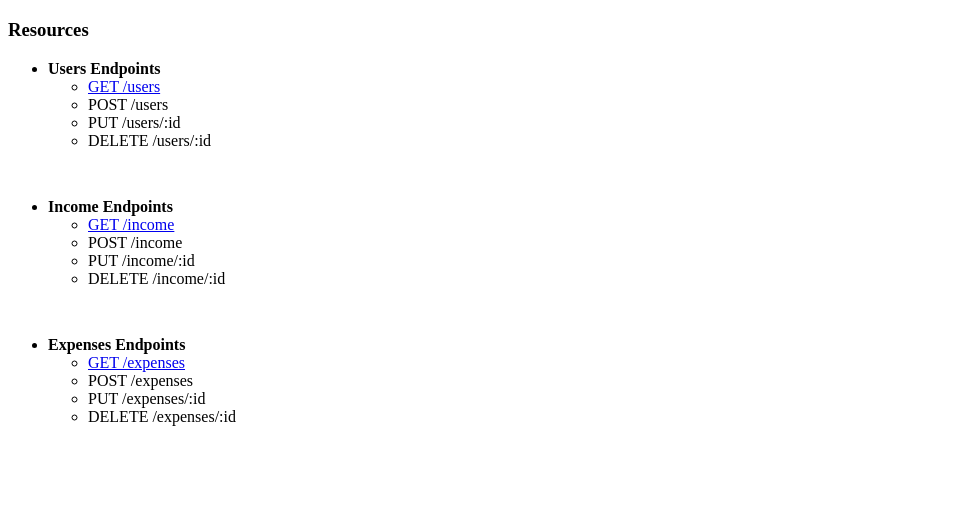
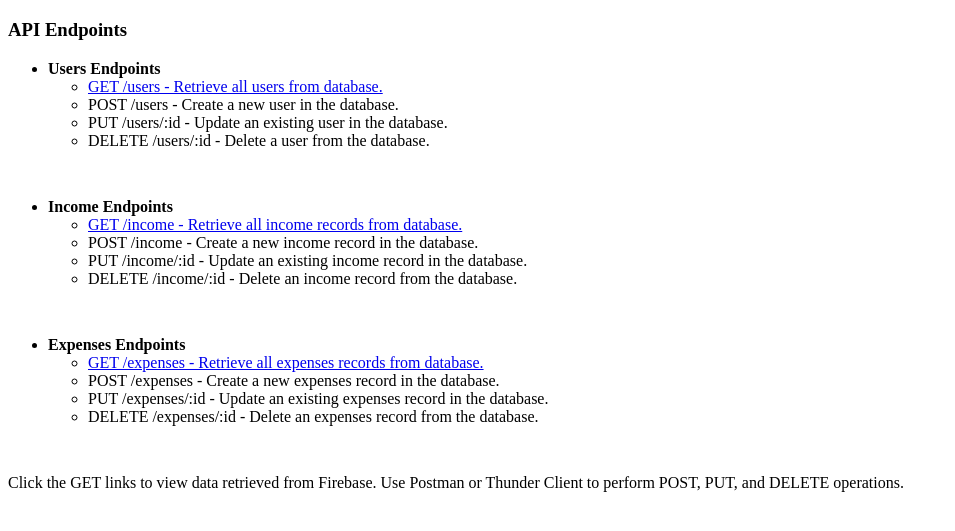
Before and after one commit to Jazz0701/SimpleRESTAPI, a website: page public/index.html in a window 1280 px wide. Shown: the part 61-592 px from the top of the page, without its empty margins (0-955 px from the left). Drawn offline with Linux system fonts and the light colour scheme.

Commit message:
At 9:03 pm

```diff
--- a/public/index.html
+++ b/public/index.html
@@ -10,31 +10,32 @@
 
     <h1>REST API using Node.js with Express</h1>
 
-    <h3>Resources</h3>
+    <h3>API Endpoints</h3>
     <ul>
         <li><strong>Users Endpoints</strong></li>
         <ul>
-            <li><a href="/users">GET /users</a></li>
-            <li>POST /users</li>
-            <li>PUT /users/:id</li>
-            <li style="margin-bottom: 3em;">DELETE /users/:id</li>
+            <li><a href="/users">GET /users - Retrieve all users from database. </a></li>
+            <li>POST /users - Create a new user in the database.</li>
+            <li>PUT /users/:id - Update an existing user in the database.</li>
+            <li style="margin-bottom: 3em;">DELETE /users/:id - Delete a user from the database.</li>
     </ul>
         <li><strong>Income Endpoints </strong></li>
         <ul>
-            <li><a href="/income">GET /income</a></li>
-            <li>POST /income</li>
-            <li>PUT /income/:id</li>
-            <li style="margin-bottom: 3em;">DELETE /income/:id</li>
+            <li><a href="/income">GET /income - Retrieve all income records from database. </a></li>
+            <li>POST /income - Create a new income record in the database.</li>
+            <li>PUT /income/:id - Update an existing income record in the database.</li>
+            <li style="margin-bottom: 3em;">DELETE /income/:id - Delete an income record from the database.</li>
     </ul>
         <li><strong>Expenses Endpoints</strong></li>
 
         <ul>
-            <li><a href="/expenses">GET /expenses</a></li>
-            <li>POST /expenses </li>
-            <li>PUT /expenses/:id</li>
-            <li style="margin-bottom: 3em;">DELETE /expenses/:id</li>
+            <li><a href="/expenses">GET /expenses - Retrieve all expenses records from database. </a></li>
+            <li>POST /expenses - Create a new expenses record in the database.</li>
+            <li>PUT /expenses/:id - Update an existing expenses record in the database.</li>
+            <li style="margin-bottom: 3em;">DELETE /expenses/:id - Delete an expenses record from the database.</li>
         </ul>
     </ul>
 
+    <p>Click the GET links to view data retrieved from Firebase. Use Postman or Thunder Client to perform POST, PUT, and DELETE operations. </p>
 </body>
 </html>
```
Also changed, not shown: src/config/firebase.js (+22 -84 lines), README.md.
